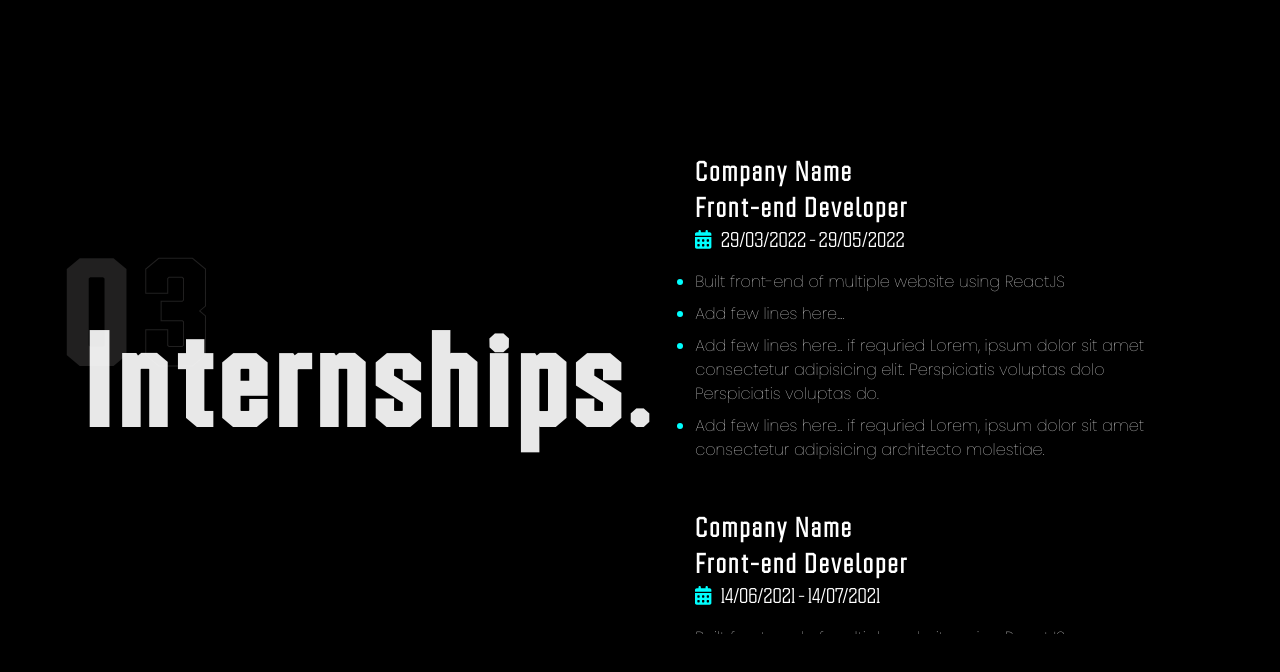
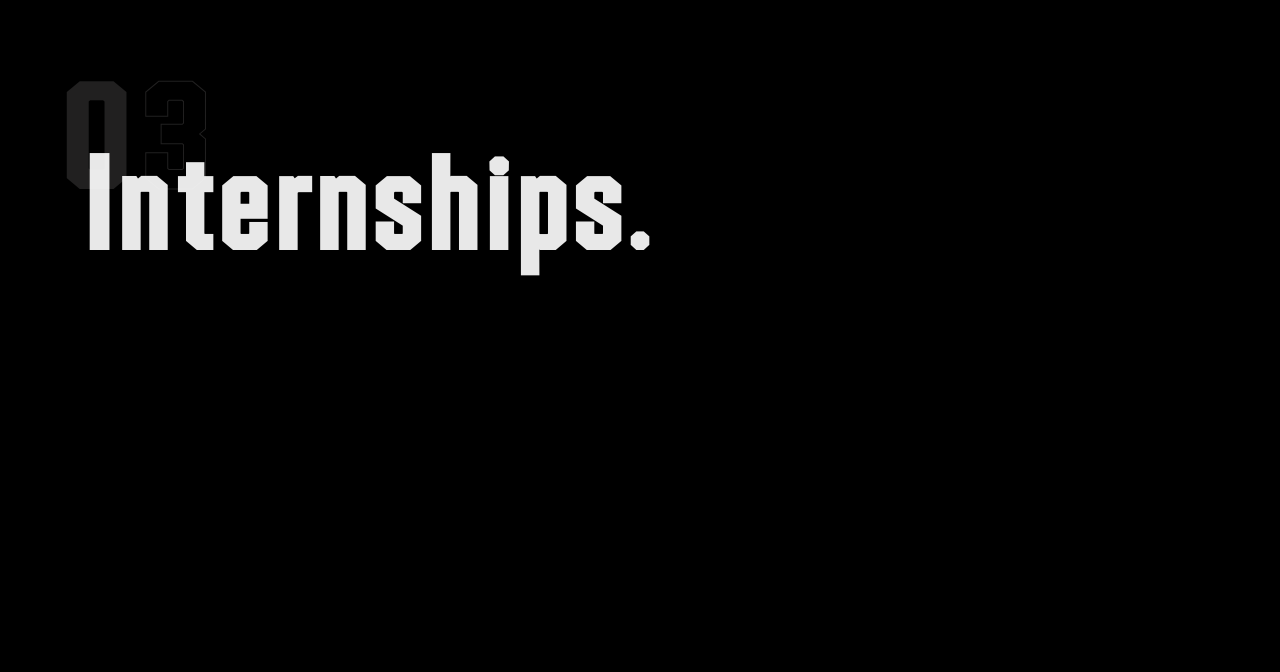
Before and after one commit to alok410/MyPortfolio, a React (Create React App) app: page /about/internships in a window 1280 px wide. Shown: the top 672 px of the page. Built offline with nearby package versions, Linux system fonts and the light colour scheme.

Commit message:
Adding all untracked files

```diff
--- a/src/components/ProjectCard.js
+++ b/src/components/ProjectCard.js
@@ -27,6 +27,7 @@ const ProjectCard = (props) => {
               </a>
             </div>
           </Collapsible>
+
         </div>
       </div>
     </>
--- a/src/data.js
+++ b/src/data.js
@@ -12,14 +12,14 @@ export const config = {
           buttonLink: 'https://github.com/alok410/PhpCloudClass',
           buttonText: 'CHECK OUT',
         },
-        // {
-        //   heading: 'Recipe Book Website(ReactJS + Django)',
-        //   description:
-        //     'Building a full-stack Recipe Book website using ReactJS for the frontend and Django for the backend to manage and display recipes.',
-        //   animationDelay: '500',
-        //   buttonLink: 'https://github.com/alok410/AlokRecipeWeb',
-        //   buttonText: 'CHECK OUT',
-        // },
+        {
+          heading: 'Recipe Book Website(ReactJS + Django)',
+          description:
+            'Building a full-stack Recipe Book website using ReactJS for the frontend and Django for the backend to manage and display recipes.',
+          animationDelay: '500',
+          buttonLink: 'https://github.com/alok410/AlokRecipeWeb',
+          buttonText: 'CHECK OUT',
+        },
         {
           heading: 'Leave Request System(ReactJS + ExpressJS + SQL)',
           description: 'I created a Leave Request System using ReactJS for the frontend, ExpressJS for the backend, and SQL for database management. The system streamlines leave requests with a user-friendly interface and robust backend processing.',
@@ -28,10 +28,10 @@ export const config = {
           buttonText: 'CHECK OUT',
         },
         {
-          heading: 'Job Portal(ReactJS + NodeJS + ExpressJS + MonngoDB)',
-          description: 'I developed a job portal using ReactJS for the frontend, ExpressJS for the backend, and MongoDB for database management. This job-finding app provides a seamless platform for users to search and apply for jobs, featuring an intuitive interface and efficient backend processing.',
+          heading: 'Personalized ChatGpt(ReactJS + NodeJS + ExpressJS + OpenAI Api)',
+          description: 'I developed a personalized ChatGPT using ReactJS for the frontend, ExpressJS for the backend, and OpenAI API for AI-powered responses, enabling seamless and intelligent real-time conversations.',
           animationDelay: '700',
-          buttonLink: 'https://github.com/alok410/jobhunt',
+          buttonLink: 'https://alokgpt-1.onrender.com/',
           buttonText: 'CHECK OUT',
         },
         {
@@ -46,44 +46,7 @@ export const config = {
     },
     internships: {
       internship: [
-        {
-          companyName: 'Company Name',
-          role: 'Front-end Developer',
-          introText: '',
-          duration: '29/03/2022 - 29/05/2022',
-          keyPointOne: 'Built front-end of multiple website using ReactJS',
-          keyPointTwo:
-            'Add few lines here....',
-          keyPointThree: 'Add few lines here... if requried Lorem, ipsum dolor sit amet consectetur adipisicing elit. Perspiciatis voluptas dolo Perspiciatis voluptas do.',
-          keyPointFour:
-            'Add few lines here... if requried Lorem, ipsum dolor sit amet consectetur adipisicing architecto molestiae.',
-          offsetValue: '0',
-        },
-        {
-          companyName: 'Company Name',
-          role: 'Front-end Developer',
-          introText: '',
-          duration: '14/06/2021 - 14/07/2021',
-          keyPointOne: 'Built front-end of multiple website using ReactJS.',
-          keyPointTwo: 'Add few lines here... if requried',
-          keyPointThree:
-            'Add few lines here... if requried',
-          keyPointFour:
-            'Add few lines here... if requried Lorem, ipsum dolor sit amet consectetur adipisicing cto molestiae.',
-          offsetValue: '-1000',
-        },
-        {
-          companyName: 'Company Name',
-          role: 'Front-end Developer',
-          introText: '',
-          duration: '10/09/2020 - 10/11/2020',
-          keyPointOne:
-            'Add few lines here... if requried',
-          keyPointTwo: 'Add few lines here... if requried',
-          keyPointThree: 'Add few lines here... if requried',
-          keyPointFour: '',
-          offsetValue: '-1000',
-        },
+
       ],
     },
   },
```
